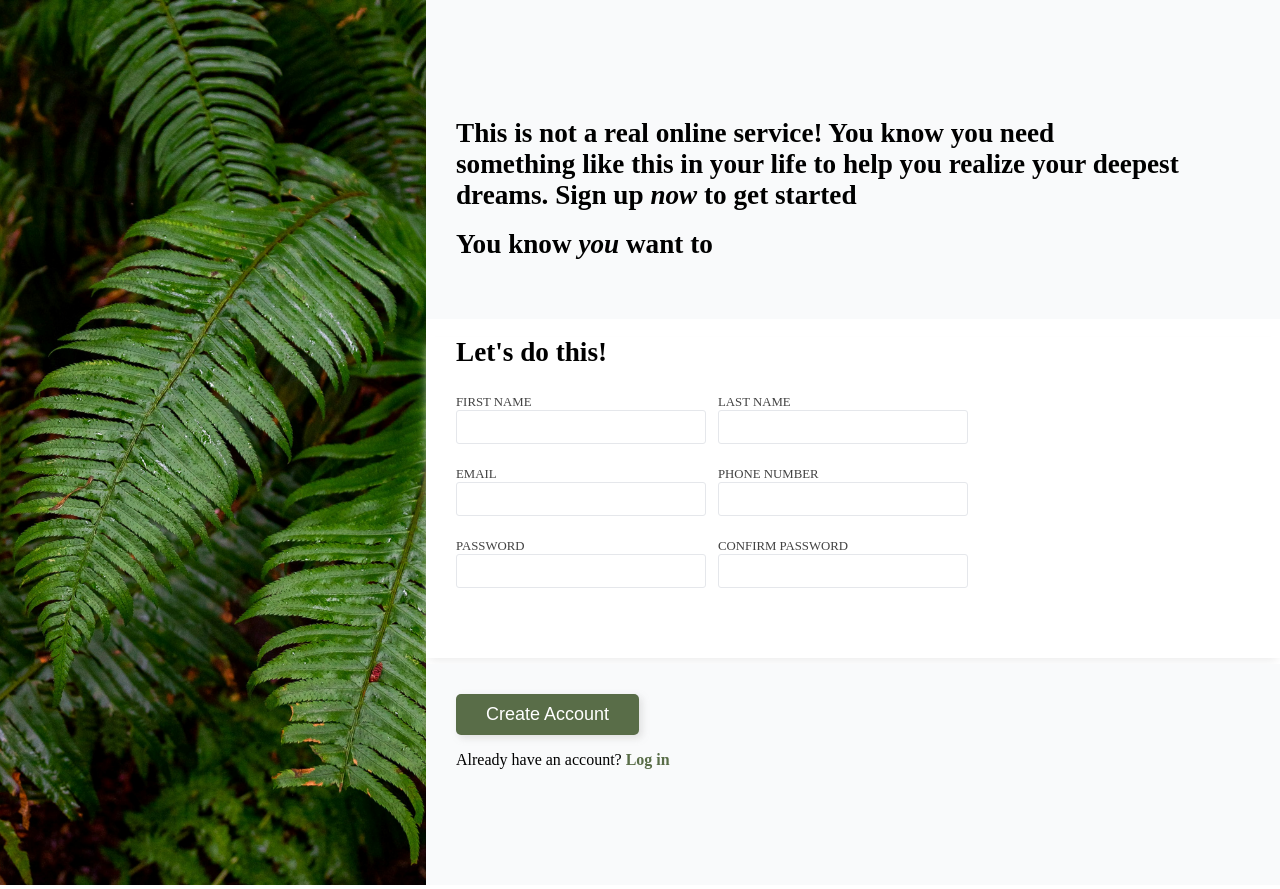
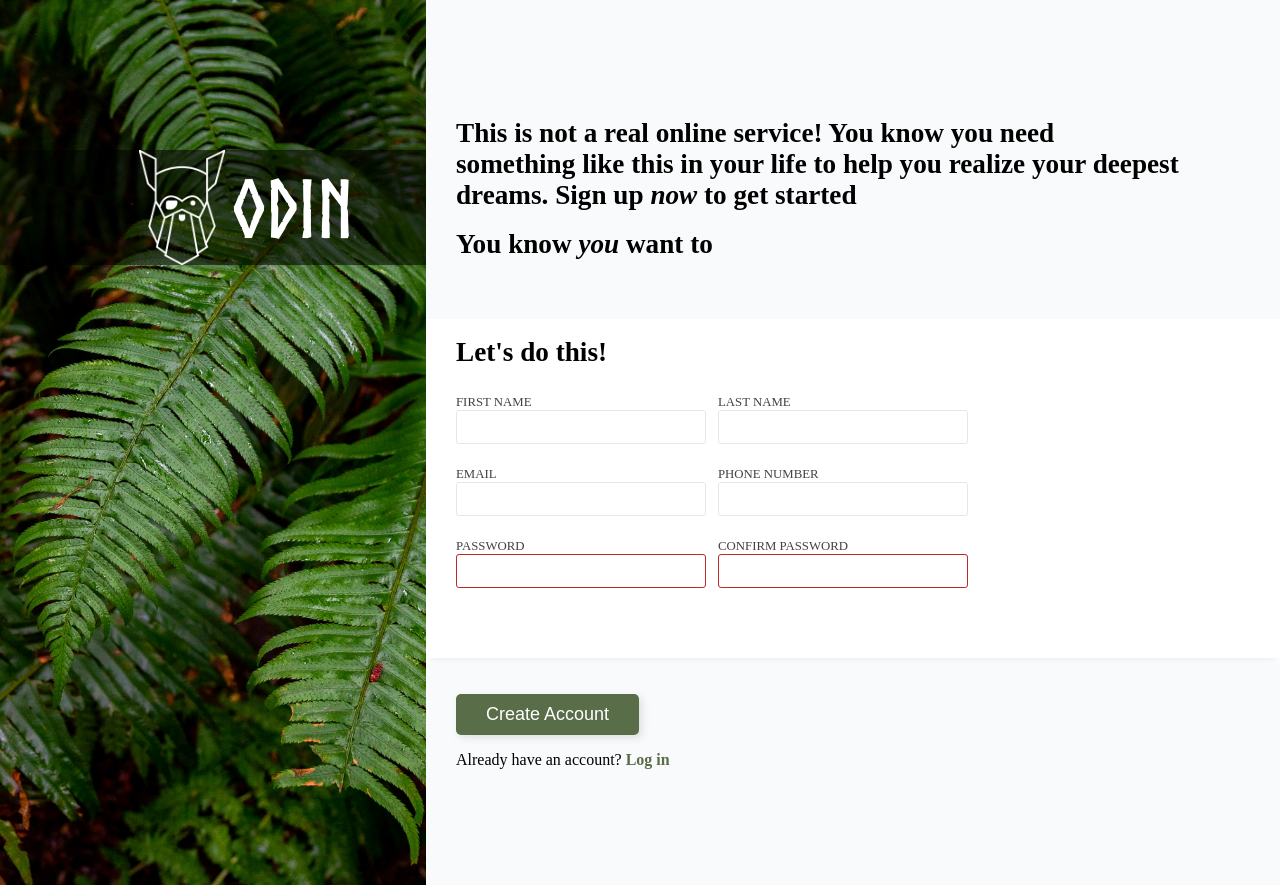
Before and after one commit to abhitrueprogrammer/html-form, a plain HTML site: page index.html in a window 1280 px wide. Drawn offline with Linux system fonts and the light colour scheme.

Commit message:
Added the ODIN text, icon and put in the necessary css to make it look awesome

```diff
--- a/index.html
+++ b/index.html
@@ -9,6 +9,10 @@
 <body>
         <div class="img-container flex-item">
             <img src="images/halie-west-25xggax4bSA-unsplash.jpg" alt="green-leaves">
+            <div class="odin-icon-container">
+                <img class="odin-icon" src="images/odin-icon.png " alt="">
+                <p class="odin-text">ODIN</p>
+            </div>
         </div>
         <div class="words flex-item">
             <header class="gray">
@@ -29,7 +33,7 @@
 
 
                         <label for="passwd">PASSWORD</label>
-                        <input type="password" id="passwd">
+                        <input type="password" id="passwd" required>
                     </fieldset>
                     <fieldset>
 
@@ -43,7 +47,7 @@
 
 
                         <label for="confirm-passwd">CONFIRM PASSWORD</label>
-                        <input type="password" id="confirm-passwd">
+                        <input type="password" id="confirm-passwd" required>
                     </fieldset>
                 </form>
 
--- a/styles.css
+++ b/styles.css
@@ -1,7 +1,20 @@
+/*! Generated by Font Squirrel (https://www.fontsquirrel.com) on June 20, 2024 */
+
+
+
+@font-face {
+    font-family: 'norsebold';
+    src: url('fonts/norse-bold-webfont.woff2') format('woff2'),
+         url('fonts/norse-bold-webfont.woff') format('woff');
+    font-weight: normal;
+    font-style: normal;
+
+}
+
 *{
     box-sizing: border-box;
 }
-body{
+body, html{
     margin:0; /*investigate y this working*/
 }
 
@@ -11,16 +24,44 @@ body{
 .flex-item{
     flex: 2;
 }
+
+
 img{
+    padding: 0;
+    margin: 0;
     height: 100%;
     width: 100%;
 }
+.odin-icon-container{
+    display: flex;
+    align-items: center;
+    justify-content:center;
+    background-color: #0000008c;
+    width: 100%;
+    height: 13%;
+    position: absolute;
+    top: 150px;
+    overflow: hidden;
+}
+.odin-icon{
+    width: 100px;
+    object-fit: contain;
+    margin-left: 60px;
+}
+.odin-text{
+    color: #fff;
+    font-family: norsebold;
+    font-size: 5rem;
+}
 .img-container{
     flex:1;
+    position: relative;
 }
 img{
     object-fit: cover;
 }
+
+
 .words > *{
     padding-top: 100px;
     padding-left: 30px;
```
Also changed, not shown: fonts/norse-bold-webfont.woff (added), fonts/norse-bold-webfont.woff2 (added), images/odin-icon.png (renamed from images/image.png).
